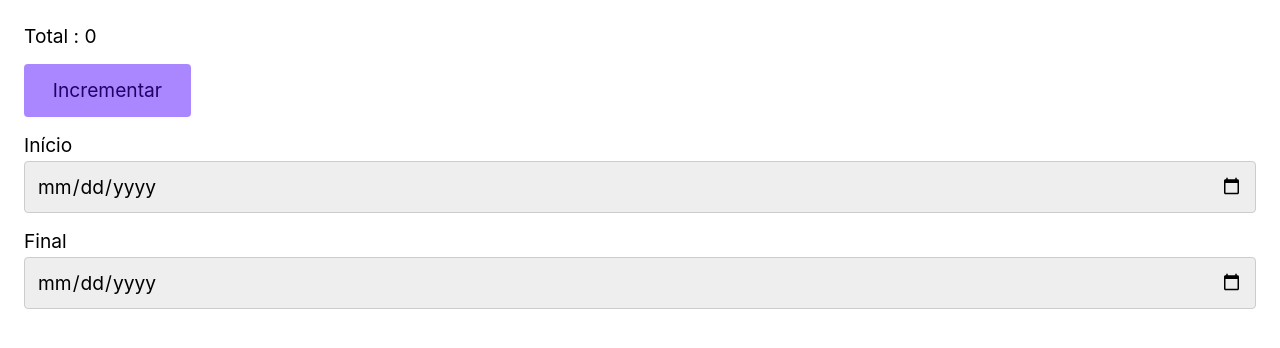
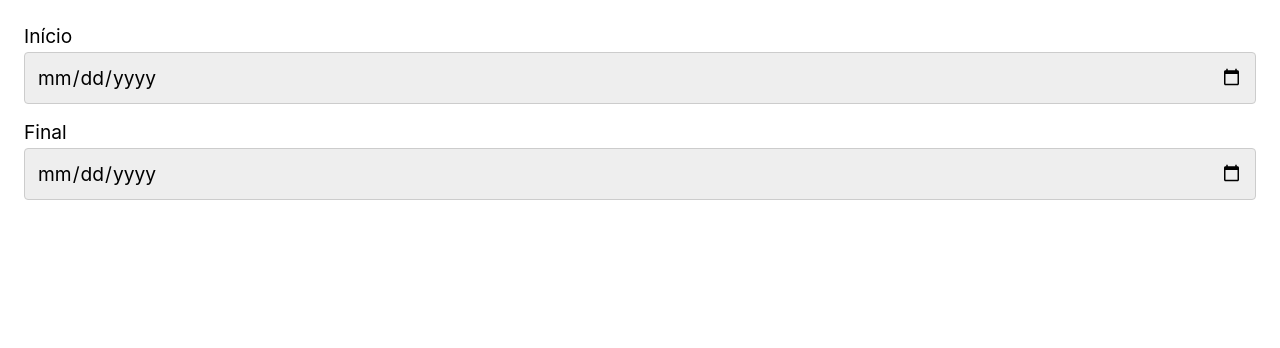
Before and after one commit to asilva-dev/react_with_Typescript, a React (Vite) app: page / in a window 1280 px wide. Shown: the top 348 px of the page. Built offline with nearby package versions, Linux system fonts and the light colour scheme.

Commit message:
Fixing the InputComponent

```diff
--- a/src/App.tsx
+++ b/src/App.tsx
@@ -1,19 +1,5 @@
 import React from "react"
-import Button from "./Button";
 import Input from "./Input";
-// import Checkbox from "./Checkbox";
-
-function user(){
-  return {
-    nome:  'Amanda',
-    profissao: 'Software engineer'
-  }
-}
-
-type User = {
-  nome: string;
-  profissao: string;
-}
 
 type Venda = {
   id: string;
@@ -22,10 +8,9 @@ type Venda = {
 }
 
 function App() {
-  const [total, setTotal] = React.useState(0);
+  const [data, setData ] = React.useState<null | Venda[]>(null);
   const [inicio, setInicio] = React.useState("");
   const [final, setFinal] = React.useState("");
-  const [data, setData ] = React.useState<null | Venda[]>(null);
 
   React.useEffect(() => {
     if(inicio !== '' && final !== '')
@@ -34,14 +19,10 @@ function App() {
     .then((json) => setData(json as Venda[]))
     .catch((error) => console.log(error))
   },[inicio, final])
+
   return (
-    <>
-      <div>
-        <p>
-        Total : {total}
-        </p>
-        <Button incrementar={setTotal}/>
-      </div>
+    <div>
+
       <div>
         <Input label="Início" type="date" setState={setInicio} value={inicio} />
         <Input label="Final" type="date" setState={setFinal} value={final} />
@@ -55,7 +36,7 @@ function App() {
         ))
        }
       </ul>
-    </>
+    </div>
   )
 }
 
```
